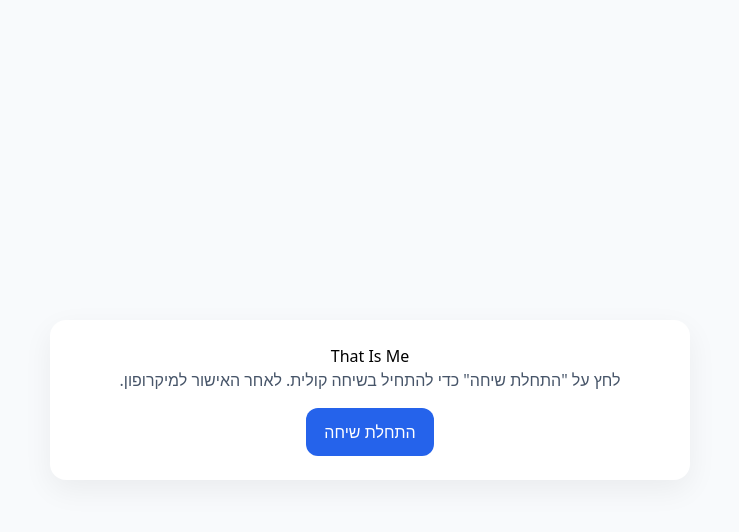
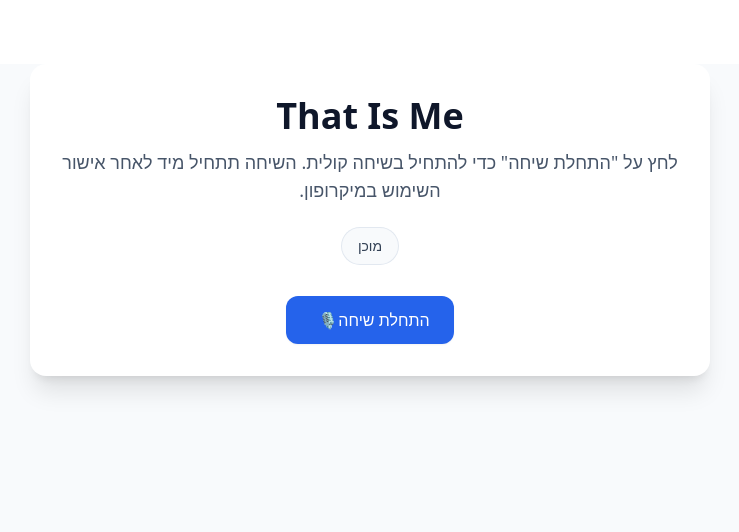
Before and after one commit to tourguidingsales-blip/that-is-me-voice, a React (Vite) app: page / in a window 1280 px wide. Shown: the top 532 px of the page, without its empty margins (270-1009 px from the left). Built offline with nearby package versions, Linux system fonts and the light colour scheme.

Commit message:
Update App.tsx

```diff
--- a/src/App.tsx
+++ b/src/App.tsx
@@ -1,48 +1,61 @@
-// src/App.tsx
 import React, { useRef, useState, useEffect } from "react";
+import RealtimeVoiceCard from "./components/RealtimeVoiceCard";
 import {
   connectRealtime,
   disconnectRealtime,
   type RealtimeHandle,
 } from "./lib/realtimeClient";
 
+// אותו משפט פתיחה – נשלח גם מהלקוח כגיבוי נוסף
+const OPENING_LINE =
+  'היי, ברוכים הבאים לתחקיר לקראת הראיון המצולם! איך יהיה נוח שאפנה במהלך השיחה – בלשון זכר, נקבה, או אחרת? ומה השם בבקשה?';
+
 type Status = "idle" | "connecting" | "connected" | "stopped" | "error";
 
 export default function App() {
-  const handleRef = useRef<RealtimeHandle | null>(null);
+  const h = useRef<RealtimeHandle | null>(null);
   const [status, setStatus] = useState<Status>("idle");
   const [error, setError] = useState<string | null>(null);
-  const [assistantText, setAssistantText] = useState<string>("");
 
   async function startChat() {
     setStatus("connecting");
     setError(null);
-    setAssistantText("");
 
     try {
-      // 1) בקשת פתיחת סשן מהשרת כדי לקבל client_secret (ephemeral key)
+      // 1) בקשת סשן מהשרת כדי לקבל client_secret
       const res = await fetch("/api/startChat", { method: "POST" });
       const data = await res.json();
-
       if (!res.ok) {
-        throw new Error(
-          (data && (data.error || data.message)) || "startChat failed"
-        );
+        throw new Error((data && (data.error || data.message)) || "startChat failed");
       }
-      const clientSecret: string | undefined =
-        data?.session?.client_secret?.value;
-
-      if (!clientSecret) {
-        throw new Error("Missing client_secret from /api/startChat response");
-      }
+      const clientSecret: string | undefined = data?.session?.client_secret?.value;
+      if (!clientSecret) throw new Error("Missing client_secret from /api/startChat");
 
       // 2) חיבור ל-Realtime
-      handleRef.current = await connectRealtime({
+      h.current = await connectRealtime({
         clientSecret,
-        onAssistantText: (chunk) => {
-          setAssistantText((prev) => prev + chunk);
+        onConnected: () => {
+          setStatus("connected");
+
+          // גיבוי נוסף: שולחים שוב את משפט הפתיחה לאחר עליית הערוץ,
+          // למקרה שהמודל אמר משהו אחר. שולחים פעמיים בהשהיה קצרה.
+          try {
+            const send = (delay: number) =>
+              setTimeout(() => {
+                try {
+                  h.current?.dc?.send(
+                    JSON.stringify({
+                      type: "response.create",
+                      response: { conversation: "none", instructions: OPENING_LINE },
+                    })
+                  );
+                } catch {}
+              }, delay);
+
+            send(120); // מיד אחרי ההתחברות
+            send(500); // חיזוק נוסף
+          } catch {}
         },
-        onConnected: () => setStatus("connected"),
         onDisconnected: () => setStatus("stopped"),
         onError: (e) => {
           const msg =
@@ -61,126 +74,33 @@
 
   async function stopChat() {
     try {
-      await disconnectRealtime(handleRef.current);
-    } catch (err: unknown) {
-      // לא עוצר את ה-UI אם יש כשל בסגירה
-      console.warn(
-        err instanceof Error ? err.message : typeof err === "string" ? err : String(err)
-      );
+      await disconnectRealtime(h.current);
+    } catch {
+      // מתעלמים משגיאות סגירה
     } finally {
-      handleRef.current = null;
+      h.current = null;
       setStatus("stopped");
     }
   }
 
-  // ניקוי בעת ניווט/ריענון
+  // ניקוי חיבור אם יוצאים מהעמוד
   useEffect(() => {
     return () => {
-      if (handleRef.current) {
-        disconnectRealtime(handleRef.current);
-        handleRef.current = null;
-      }
+      if (h.current) disconnectRealtime(h.current);
     };
   }, []);
 
   return (
-    <div
-      dir="rtl"
-      style={{
-        minHeight: "100vh",
-        display: "flex",
-        alignItems: "center",
-        justifyContent: "center",
-        background: "#f8fafc",
-        fontFamily: "system-ui, Arial",
-      }}
-    >
-      <div
-        style={{
-          width: 640,
-          maxWidth: "92vw",
-          background: "white",
-          borderRadius: 16,
-          boxShadow: "0 10px 30px rgba(0,0,0,0.06)",
-          padding: 24,
-          textAlign: "center",
-        }}
-      >
-        <h1 style={{ marginTop: 0 }}>That Is Me</h1>
-        <p style={{ color: "#475569" }}>
-          לחץ על "התחלת שיחה" כדי להתחיל בשיחה קולית. לאחר האישור למיקרופון.
-        </p>
+    <div className="min-h-screen bg-slate-50">
+      <RealtimeVoiceCard status={status} onStart={startChat} onStop={stopChat} />
 
-        <div style={{ marginTop: 16 }}>
-          {status !== "connected" ? (
-            <button
-              onClick={startChat}
-              disabled={status === "connecting"}
-              style={{
-                padding: "12px 18px",
-                borderRadius: 12,
-                border: "none",
-                background: status === "connecting" ? "#93c5fd" : "#2563eb",
-                color: "white",
-                cursor: status === "connecting" ? "default" : "pointer",
-                fontSize: 16,
-              }}
-            >
-              {status === "connecting" ? "מתחבר..." : "התחלת שיחה"}
-            </button>
-          ) : (
-            <button
-              onClick={stopChat}
-              style={{
-                padding: "12px 18px",
-                borderRadius: 12,
-                border: "1px solid #e2e8f0",
-                background: "white",
-                color: "#0f172a",
-                cursor: "pointer",
-                fontSize: 16,
-              }}
-            >
-              סיום שיחה
-            </button>
-          )}
-        </div>
-
-        {error && (
-          <div
-            style={{
-              marginTop: 16,
-              padding: 12,
-              background: "#fee2e2",
-              color: "#991b1b",
-              borderRadius: 12,
-              textAlign: "right",
-              fontSize: 14,
-            }}
-          >
+      {error && (
+        <div dir="rtl" className="mx-auto mt-4 w-[680px] max-w-[92vw]">
+          <div className="rounded-xl border border-rose-200 bg-rose-50 p-3 text-rose-800">
             שגיאה: {error}
           </div>
-        )}
-
-        {assistantText && (
-          <div
-            style={{
-              marginTop: 16,
-              padding: 12,
-              background: "#f1f5f9",
-              color: "#0f172a",
-              borderRadius: 12,
-              textAlign: "right",
-              minHeight: 60,
-              whiteSpace: "pre-wrap",
-              lineHeight: 1.5,
-              fontSize: 15,
-            }}
-          >
-            {assistantText}
-          </div>
-        )}
-      </div>
+        </div>
+      )}
     </div>
   );
 }
```
